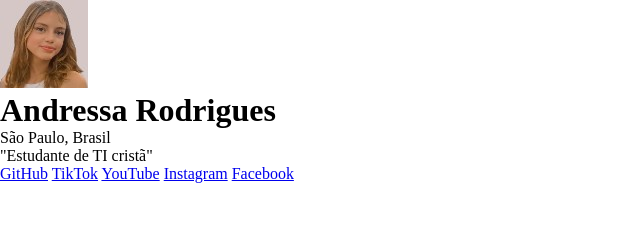
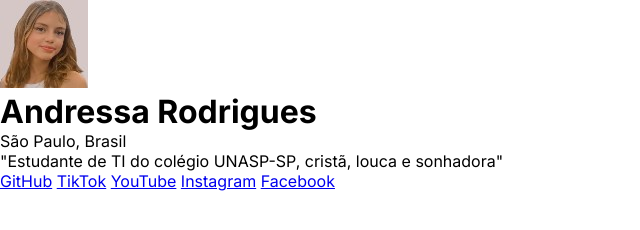
Before and after one commit to Andressa-Rodrigues-Accacio-12A/meus-links, a plain HTML site: page index.html in a window 1280 px wide. Shown: the whole page, without its empty margins (0-640 px from the left). Drawn offline with Linux system fonts and the light colour scheme.

Commit message:
fonte inter adicionada

```diff
--- a/index.html
+++ b/index.html
@@ -4,6 +4,9 @@
     <meta charset="UTF-8">
     <meta name="viewport" content="width=device-width, initial-scale=1.0">
     <link rel="stylesheet" href="style.css">
+    <link rel="preconnect" href="https://fonts.googleapis.com">
+    <link rel="preconnect" href="https://fonts.gstatic.com" crossorigin>
+    <link href="https://fonts.googleapis.com/css2?family=Inter:wght@100..900&display=swap" rel="stylesheet">
     <title>Meus links</title>
 </head>
 <body>
@@ -12,7 +15,7 @@
         <h1>Andressa Rodrigues</h1>
         <p>São Paulo, Brasil</p>
 
-        <p>"Estudante de TI cristã"</p>
+        <p>"Estudante de TI do colégio UNASP-SP, cristã, louca e sonhadora"</p>
 
         <a href="https://github.com/Andressa-Rodrigues-Accacio-12A">GitHub</a>
         <a href="https://www.tiktok.com/@user10022009_">TikTok</a>
--- a/style.css
+++ b/style.css
@@ -2,4 +2,5 @@
     margin: 0;
     padding: 0;
     box-sizing: border-box;
+    font-family: "Inter", sans-serif;
 }
```
